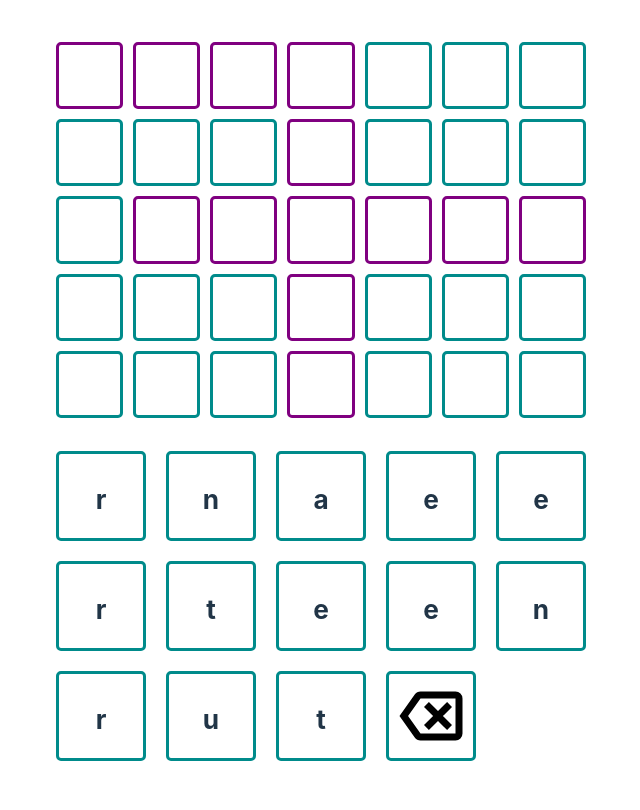
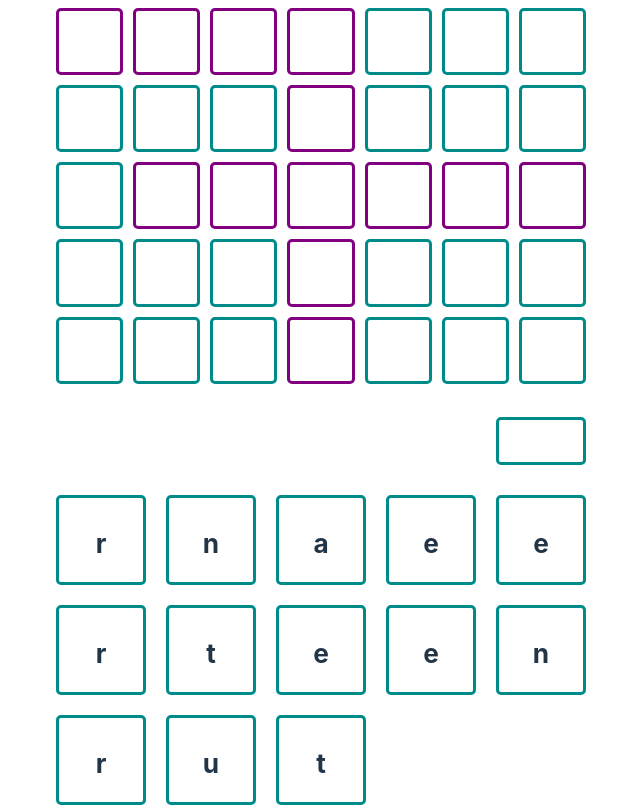
Before and after one commit to guyfoz77/alphagrid, a React (Vite) app: page / in a window 1280 px wide. Shown: the whole page, without its empty margins (319-959 px from the left). Built offline with nearby package versions, Linux system fonts and the light colour scheme.

Commit message:
Build basic styles for function buttons

```diff
--- a/src/App.jsx
+++ b/src/App.jsx
@@ -3,6 +3,7 @@ import './App.scss'
 import { useState } from 'react'
 import { Board } from './components/Board'
 import { SpareLetters } from './components/SpareLetters'
+import { Buttons } from './components/Buttons'
 import { testBoard } from './data'
 import { InitGameState } from './scripts/boardScripts'
 // import { LetterObject } from './scripts/boardScripts'
@@ -60,14 +61,10 @@ function App() {
         newGameState.previousActiveTiles.length - 1
       ],
     }
-    console.log('activetile', newGameState.activeTile)
 
     // If moving across the board (to the right)
     if (previousActiveTile.col === currentActiveTile.col - 1) {
-      console.log('block 1')
       newActiveTile.col++
-      console.log(newGameState.solution[newActiveTile.row][newActiveTile.col])
-
       if (!newGameState.solution[newActiveTile.row][newActiveTile.col]) {
         newActiveTile.col--
         if (newGameState.solution[newActiveTile.row + 1][newActiveTile.col]) {
@@ -79,7 +76,6 @@ function App() {
 
     // If moving down the board
     if (previousActiveTile.row === currentActiveTile.row - 1) {
-      console.log('block 2')
       newActiveTile.row++
       if (!newGameState.solution[newActiveTile.row]) {
         newActiveTile.row--
@@ -91,12 +87,10 @@ function App() {
     }
 
     // If there was no previous active tile (just started moving)
-    console.log('previous active tile.col', newGameState.previousActiveTiles)
     if (!previousActiveTile.col) {
       if (
         newGameState.solution[currentActiveTile.row][currentActiveTile.col + 1]
       ) {
-        console.log('block 3')
         newActiveTile.col++
         return newActiveTile
       }
@@ -104,7 +98,6 @@ function App() {
       if (
         newGameState.solution[currentActiveTile.row + 1][currentActiveTile.col]
       ) {
-        console.log('block 4')
         newActiveTile.row++
         return newActiveTile
       }
@@ -115,7 +108,8 @@ function App() {
   function handleBackspaceClick() {
     const newGameState = _.cloneDeep(gameState)
     const previousActiveTile = newGameState.previousActiveTiles.pop()
-    if (!`${previousActiveTile.col}`) return
+    // const newActiveTi
+    // if (!`${previousActiveTile.col}`) return
     if (!`${newGameState.activeTile.col}`) return
     const indexOfActiveLetter = newGameState.letters.findIndex((letter) => {
       return (
@@ -138,14 +132,6 @@ function App() {
       newGameState.currentBoard[previousActiveTile.row][
         previousActiveTile.col
       ] = ''
-      //this block executes if there is a previous active tile.
-      //same check here needs to be done as for when it is
-      //decided what tile to set as active tile.
-
-      //solution. change previous active tiles to store a history of active tiles.
-      //When backspace is pressed, the new active tile becomes the last element
-      //of the previous active tiles array.
-      //The array will then have the last element removed from it. (pop?)
     } else if (indexOfActiveLetter != -1) {
       newGameState.letters[indexOfActiveLetter].onBoard = false
       newGameState.letters[indexOfActiveLetter].boardPosition = null
@@ -163,10 +149,10 @@ function App() {
         gameState={gameState}
         handleBoardTileClick={handleBoardTileClick}
       />
+      <Buttons handleBackspaceClick={handleBackspaceClick} />
       <SpareLetters
         gameState={gameState}
         handleSpareTileClick={handleSpareTileClick}
-        handleBackspaceClick={handleBackspaceClick}
       />
     </div>
   )
--- /dev/null
+++ b/src/components/Buttons.jsx
@@ -0,0 +1,18 @@
+import backspaceSVG from '../assets/backspace_FILL0_wght400_GRAD0_opsz24.svg'
+import '../sass/Buttons.scss'
+
+export function Buttons({ handleBackspaceClick }) {
+  return (
+    <div className="functionsContainer">
+      <Backspace handleBackspaceClick={handleBackspaceClick} />
+    </div>
+  )
+}
+
+function Backspace({ handleBackspaceClick }) {
+  return (
+    <div className="functionButton" onClick={handleBackspaceClick}>
+      <img src={backspaceSVG} alt="Backspace button" />
+    </div>
+  )
+}
--- a/src/components/SpareLetters.jsx
+++ b/src/components/SpareLetters.jsx
@@ -1,5 +1,4 @@
 import '../sass/letterContainer.scss'
-import backspaceSVG from '../assets/backspace_FILL0_wght400_GRAD0_opsz24.svg'
 
 function LetterTile({ letterObject, handleSpareTileClick, index }) {
   return !letterObject.onBoard ? (
@@ -16,19 +15,7 @@ function LetterTile({ letterObject, handleSpareTileClick, index }) {
   )
 }
 
-function Backspace({ handleBackspaceClick }) {
-  return (
-    <div className="letterTile letter" onClick={handleBackspaceClick}>
-      <img src={backspaceSVG} alt="Backspace button" />
-    </div>
-  )
-}
-
-export function SpareLetters({
-  gameState,
-  handleSpareTileClick,
-  handleBackspaceClick,
-}) {
+export function SpareLetters({ gameState, handleSpareTileClick }) {
   const letters = [...gameState.letters]
   // const lettersToDisplay = letters.filter((letter) => {
   //   if (!letter.onBoard) return letter
@@ -44,7 +31,6 @@ export function SpareLetters({
           handleSpareTileClick={handleSpareTileClick}
         />
       ))}
-      <Backspace handleBackspaceClick={handleBackspaceClick} />
     </div>
   )
 }
--- /dev/null
+++ b/src/sass/Buttons.scss
@@ -0,0 +1,18 @@
+@use './mixins';
+
+.functionsContainer {
+  @include mixins.buttonContainer();
+
+  .functionButton {
+    @include mixins.button(2);
+
+    &:nth-child(1) {
+      grid-column: -2;
+    }
+
+    img {
+      filter: invert(100%) sepia(3%) saturate(7500%) hue-rotate(293deg)
+        brightness(104%) contrast(112%);
+    }
+  }
+}
--- a/src/sass/LetterContainer.scss
+++ b/src/sass/LetterContainer.scss
@@ -1,18 +1,10 @@
+@use './mixins';
+
 .letterContainer {
-  display: grid;
-  gap: 10px;
-  grid-template-columns: repeat(5, 1fr);
-  width: 90%;
+  @include mixins.buttonContainer;
 
   .letter {
-    border: solid darkcyan;
-    display: flex;
-    place-content: center;
-    flex: 1;
-    aspect-ratio: 1;
-    font-size: 1.4rem;
-    margin: 5px;
-    border-radius: 5px;
+    @include mixins.button;
   }
   .inactive {
     border: solid grey;
--- /dev/null
+++ b/src/sass/_mixins.scss
@@ -0,0 +1,17 @@
+@mixin buttonContainer() {
+  gap: 10px;
+  width: 90%;
+  display: grid;
+  grid-template-columns: repeat(5, 1fr);
+}
+
+@mixin button($aspect: 1) {
+  border: solid darkcyan;
+  display: flex;
+  place-content: center;
+  flex: 1;
+  aspect-ratio: $aspect;
+  font-size: 1.4rem;
+  margin: 5px;
+  border-radius: 5px;
+}
```
